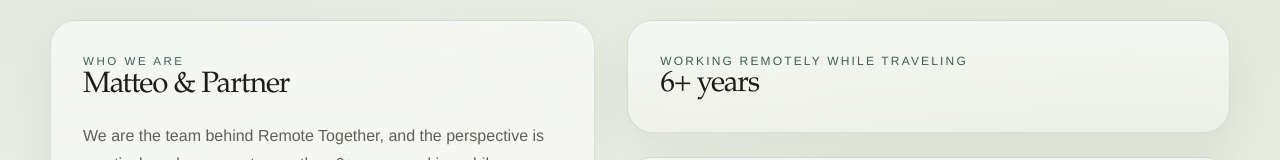
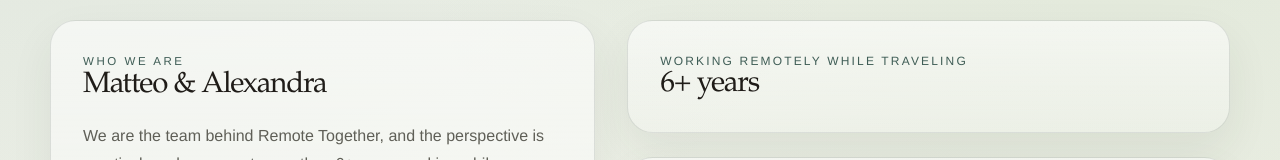
Before and after one commit to MGRem10/Remote-Together-Site, a Next.js app: page /about in a window 1280 px wide. Shown: the part 631-791 px from the top of the page. Built offline with nearby package versions, Linux system fonts and the light colour scheme.

Commit message:
Use Alexandra in author profile

```diff
--- a/data/site.ts
+++ b/data/site.ts
@@ -94,7 +94,7 @@
   "Reply within 48 hours. Best for remote workers, couples, and people planning longer, work-friendly stays.";
 
 export const authorProfile = {
-  name: "Matteo & Partner",
+  name: "Matteo & Alexandra",
   title: "Founders of Remote Together",
   bio: "A couple building remote-work trips around real deadlines, shared routines, and the lived details that decide whether a destination feels sustainable after week one.",
   yearsRemote: "6+ years",
```
